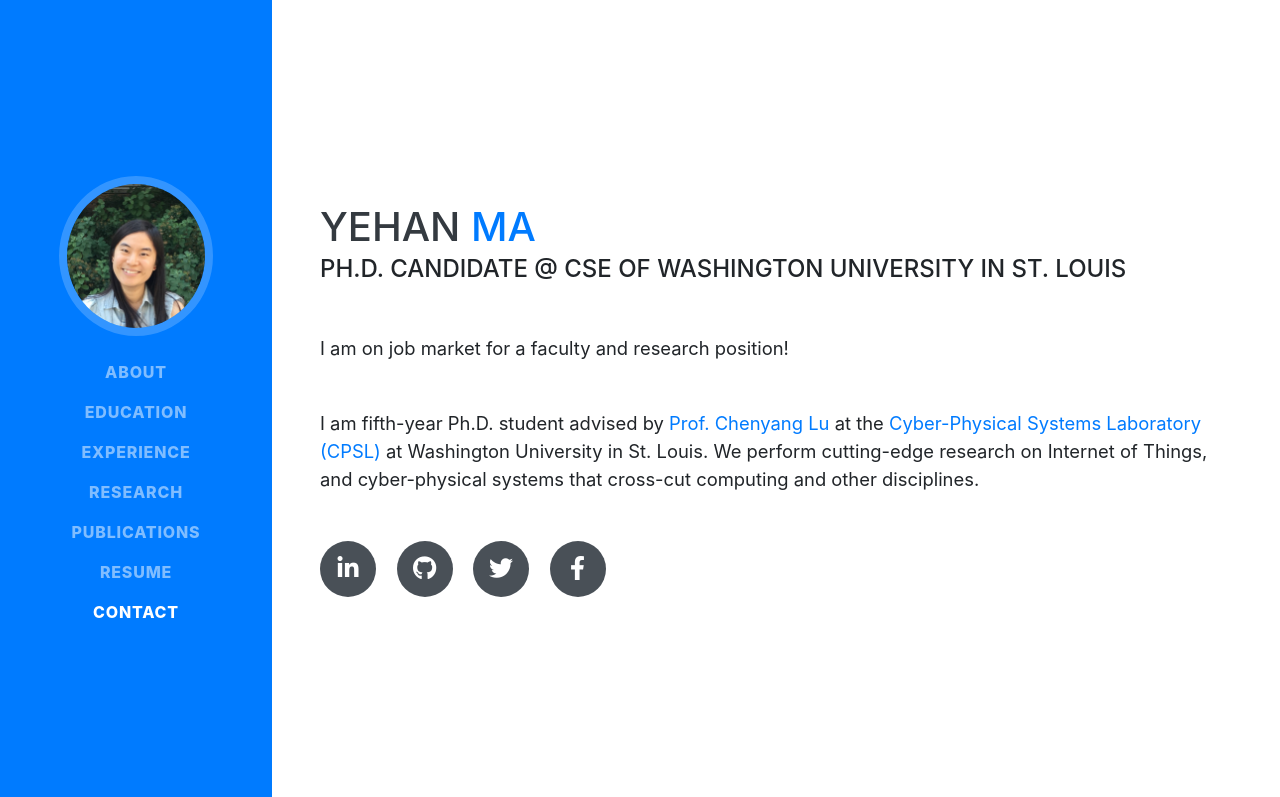
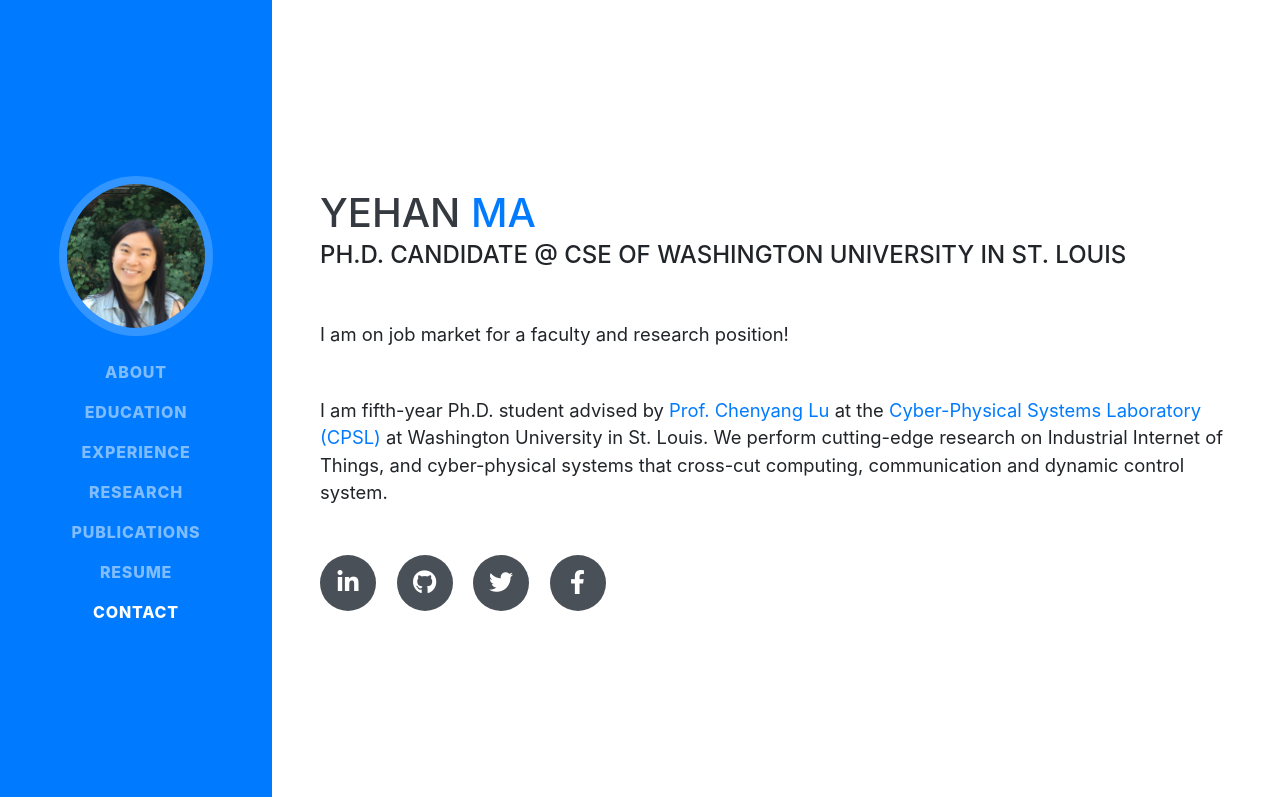
Before and after one commit to yehanCPSL/yehanCPSL.github.io, a website with bundled scripts: page index.html in a window 1280 px wide. Shown: the top 797 px of the page. Built offline with nearby package versions, Linux system fonts and the light colour scheme; a web font is replaced by a local one.

Commit message:
Update index.html

```diff
--- a/index.html
+++ b/index.html
@@ -73,7 +73,7 @@
         </div>
         <p class="lead mb-5">I am on job market for a faculty and research position!</p>
 
-		<p class="lead mb-5">I am fifth-year Ph.D. student advised by <a href="https://www.cse.wustl.edu/~lu/">Prof. Chenyang Lu </a> at the <a href="http://wsn.cse.wustl.edu/index.php/Cyber-Physical_Systems_Laboratory">Cyber-Physical Systems Laboratory (CPSL)</a> at Washington University in St. Louis. We perform cutting-edge research on Internet of Things, and cyber-physical systems that cross-cut computing and other disciplines.</p>
+		<p class="lead mb-5">I am fifth-year Ph.D. student advised by <a href="https://www.cse.wustl.edu/~lu/">Prof. Chenyang Lu </a> at the <a href="http://wsn.cse.wustl.edu/index.php/Cyber-Physical_Systems_Laboratory">Cyber-Physical Systems Laboratory (CPSL)</a> at Washington University in St. Louis. We perform cutting-edge research on Industrial Internet of Things, and cyber-physical systems that cross-cut computing, communication and dynamic control system.</p>
 
         <div class="social-icons">
           <a href="https://www.linkedin.com/in/yehan-ma-889688a9/">
```
